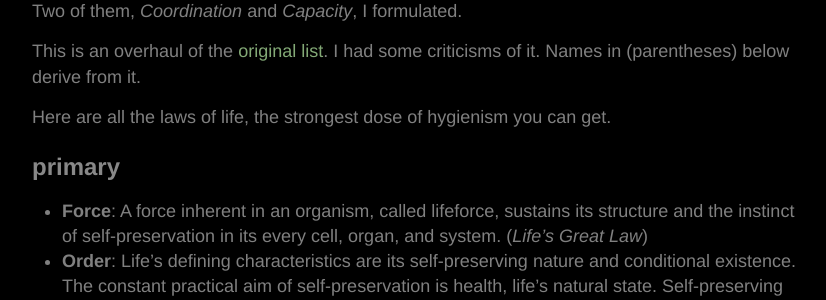
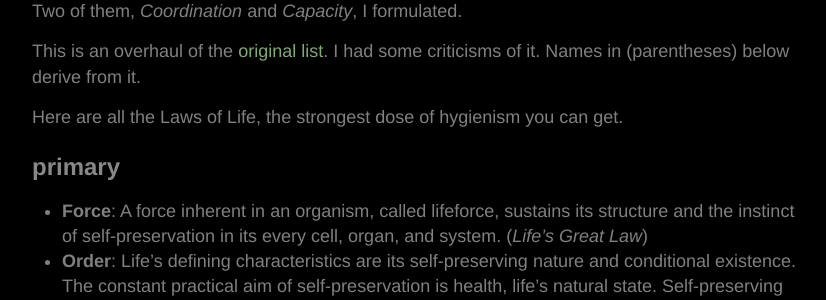
Before and after one commit to yodrew/yodrew.github.io, a Jekyll site: the page built from _pages/hygiene.md, in a window 1280 px wide and 900 px high, scrolled down 5056 px. Shown: the part 153-453 px from the top of the window, without its empty margins (223-1049 px from the left). Built offline with Jekyll 4.4.1, drawn with Linux system fonts in a browser that asks for light colours.

```diff
--- a/_pages/hygiene.md
+++ b/_pages/hygiene.md
@@ -156,7 +156,7 @@ I have grouped laws by importance and subject. Four primary laws form the contex
 
 This is an overhaul of the [original list](/resource/laws). I had some criticisms of it. Names in (parentheses) below derive from it.
 
-Here are all the laws of life, the strongest dose of hygienism you can get.
+Here are all the Laws of Life, the strongest dose of hygienism you can get.
 
 #### primary
 
```
Also changed, not shown: _posts/2013-04-08-laws-of-life.md (+1 -1 lines).
